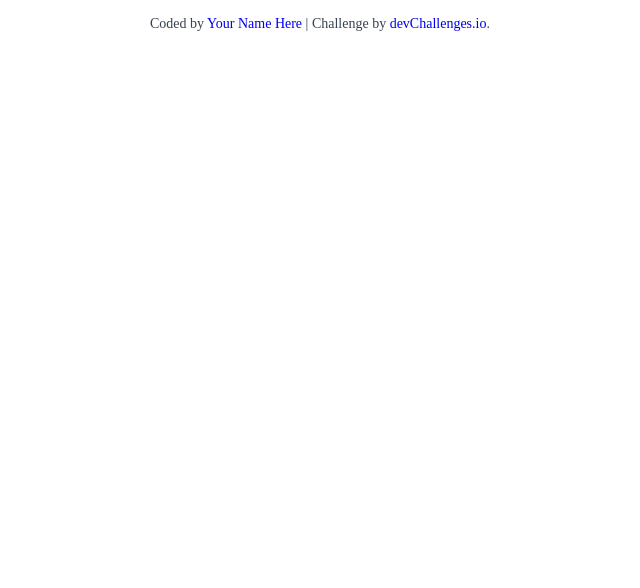
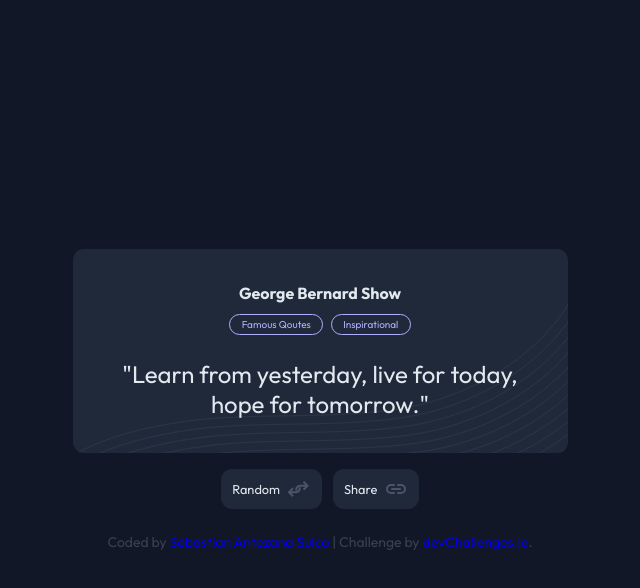
Before and after one commit to l-dstructordqks/Developer.io_challenge02, a plain HTML site: page index.html in a window 1280 px wide. Shown: the whole page, without its empty margins (320-960 px from the left). Drawn offline with Linux system fonts and the light colour scheme; no server answers.

Commit message:
"challenge completed"

```diff
--- a/index.html
+++ b/index.html
@@ -3,7 +3,7 @@
   <head>
     <meta charset="UTF-8" />
     <meta name="viewport" content="width=device-width, initial-scale=1.0" />
-
+    <meta name="description" content="A simple famous qoutes generator, consulting a public API">
     <link
       rel="icon"
       href="resources/favicon.ico"
@@ -11,33 +11,33 @@
       sizes="96x96"
     />
 
+    <link rel="preconnect" href="https://fonts.googleapis.com">
+    <link rel="preconnect" href="https://fonts.gstatic.com" crossorigin>
+    <link href="https://fonts.googleapis.com/css2?family=Outfit:wght@100..900&display=swap" rel="stylesheet">
+
     <title>Random Quote | devChallenges.io</title>
 
     <!--You are welcome to delete these styles or modify them in your own stylesheet -->
-    <style>
-      * {
-        margin: 0;
-        padding: 0;
-        box-sizing: border-box;
-      }
-
-      body {
-        height: 100vh;
-      }
-
-      .author-info {
-        font-size: 14px;
-        text-align: center;
-        margin-top: 16px;
-        color: rgb(55, 65, 81);
-      }
-
-      .author-info a {
-        text-decoration: none;
-      }
-    </style>
+    <link rel="stylesheet" href="styles.css">
   </head>
   <body>
+
+    <div class="container">
+      <div class="card-background">
+        <div class="card-container">
+          <h2 class="quote-author">George Bernard Show</h2>
+          <div class="tags-container">
+            <p class="quote-tags">Famous Qoutes</p>
+            <p class="quote-tags">Inspirational</p>
+          </div>
+          <p class="quote">"Learn from yesterday, live for today, hope for tomorrow."</p>
+        </div>
+      </div>
+      <div class="buttons-container">
+        <button id="randomButton"><p>Random</p><img src="resources/regroup.svg" alt="random icon"></button>
+        <button id="copyButton"><p>Share</p><img src="resources/link.svg" alt="share icon"></button>
+      </div>
+    </div>
     <!--
 
   Random
@@ -47,10 +47,11 @@
   -->
 
     <div class="author-info">
-      Coded by <a href="#">Your Name Here</a> | Challenge by
+      Coded by <a href="#">Sebastian Antezana Sulca</a> | Challenge by
       <a href="https://www.devchallenges.io?ref=challenge" target="_blank"
         >devChallenges.io</a
       >.
     </div>
   </body>
+  <script src="index.js"></script>
 </html>
--- /dev/null
+++ b/index.js
@@ -0,0 +1,52 @@
+fetch(
+  "https://raw.githubusercontent.com/devchallenges-io/curriculum/refs/heads/main/3-javascript/challenges/group_1/data/random-quotes.json"
+)
+  .then((response) => response.json())
+  .then((data) => {
+    const quotes = data;
+
+    const author = document.querySelector('.quote-author');
+    const quote = document.querySelector('.quote');
+    const tagsContainer = document.querySelector('.tags-container');
+
+    function displayRandomQuote() {
+      // Function to display a random quote
+      let random = Math.floor(Math.random() * 21);
+      const tags = document.querySelectorAll('.quote-tags').forEach(element => element.remove());
+
+      quote.textContent = '"' +quotes[random].quote+ '"';
+      //quote.id.add("random");
+      quote.id = random;
+        author.textContent = quotes[random].author;
+        quotes[random].tags.forEach(element => {
+        let newTag = document.createElement("p");
+        newTag.classList.add("quote-tags");
+        newTag.textContent = element
+
+        tagsContainer.appendChild(newTag);
+
+        console.log(element);
+    });
+
+    }
+
+    displayRandomQuote();
+
+    document
+      .getElementById("randomButton")
+      .addEventListener("click", displayRandomQuote);
+
+    document.getElementById("copyButton").addEventListener("click", () => {
+      // Function to copy quote to clipboard
+      navigator.clipboard.writeText(quotes[quote.id])
+      .then(() => {
+          alert("Quote copied to clipboard!");
+        })
+        .catch(err => {
+          console.error("Failed to copy text: ", err);
+        });
+    });
+  })
+  .catch((error) => {
+    console.error("Error fetching quotes:", error);
+  });
--- /dev/null
+++ b/styles.css
@@ -0,0 +1,109 @@
+* {
+    margin: 0;
+    padding: 0;
+    box-sizing: border-box;
+}
+
+body {
+    height: 100vh;
+    /*background-color: #20293A;*/
+    background-color: #121727;
+    display: flex;
+    flex-direction: column;
+    justify-content: center;
+    align-items: center;
+    font-family: "Outfit", sans-serif;
+    color: #E3E8EF;
+}
+
+.container {
+    display: flex;
+    flex-direction: column;
+    justify-content: center;
+    align-items: center;
+}
+
+.card-background {
+    background-color: #20293A;
+    width: 495px;
+    min-height: 204px;
+    border-radius: .7rem;
+    @media (max-width:767px) {
+        max-width: 94vw;
+        margin: 0 auto;
+    }
+}
+.card-container {
+    display: flex;
+    flex-direction: column;
+    background-image: url('/resources/bg-image-random-quote.svg');
+    background-position: 50% 50%;
+    background-size: cover;
+    width: 495px;
+    min-height: 204px;
+    justify-content: center;
+    align-items: center;
+    border-radius: .7rem;
+    @media (max-width:767px) {
+        max-width: 94vw;
+        margin: 0 auto;
+    }
+}
+
+.tags-container {
+    display: flex;
+    gap: .5rem;
+    padding-bottom: .7rem;
+}
+.quote-author {
+    font-size: 1rem;
+    padding-top: 2.1rem;
+    padding-bottom: .7rem;
+}
+.quote-tags {
+    border: 1px solid #AEB0FF;
+    border-radius: .8rem;
+    color: #AEB0FF;
+    font-size: 0.625rem;
+    padding: .2rem .7rem;
+    align-items: center;
+    /*justify-content: center;*/
+}
+.quote {
+    font-size: 1.5rem;
+    text-align: center;
+    padding: .8rem 2rem;
+    padding-bottom: 2.1rem;
+}
+
+.buttons-container {
+    margin-top: .5rem;
+    padding: .5rem 0;
+    display: flex;
+    gap: .7rem;
+}
+button {
+    all: unset;
+    display: flex;
+    background-color: #20293A;
+    padding: .5rem .7rem;
+    border-radius: .7rem;
+    align-items: center;
+    gap: .4rem;
+    font-size: .8rem;
+}
+
+/*
+#121727
+#20293a
+*/
+.author-info {
+    font-size: 14px;
+    text-align: center;
+    margin-top: 16px;
+    color: rgb(55, 65, 81);
+}
+
+.author-info a {
+    text-decoration: none;
+}
```
